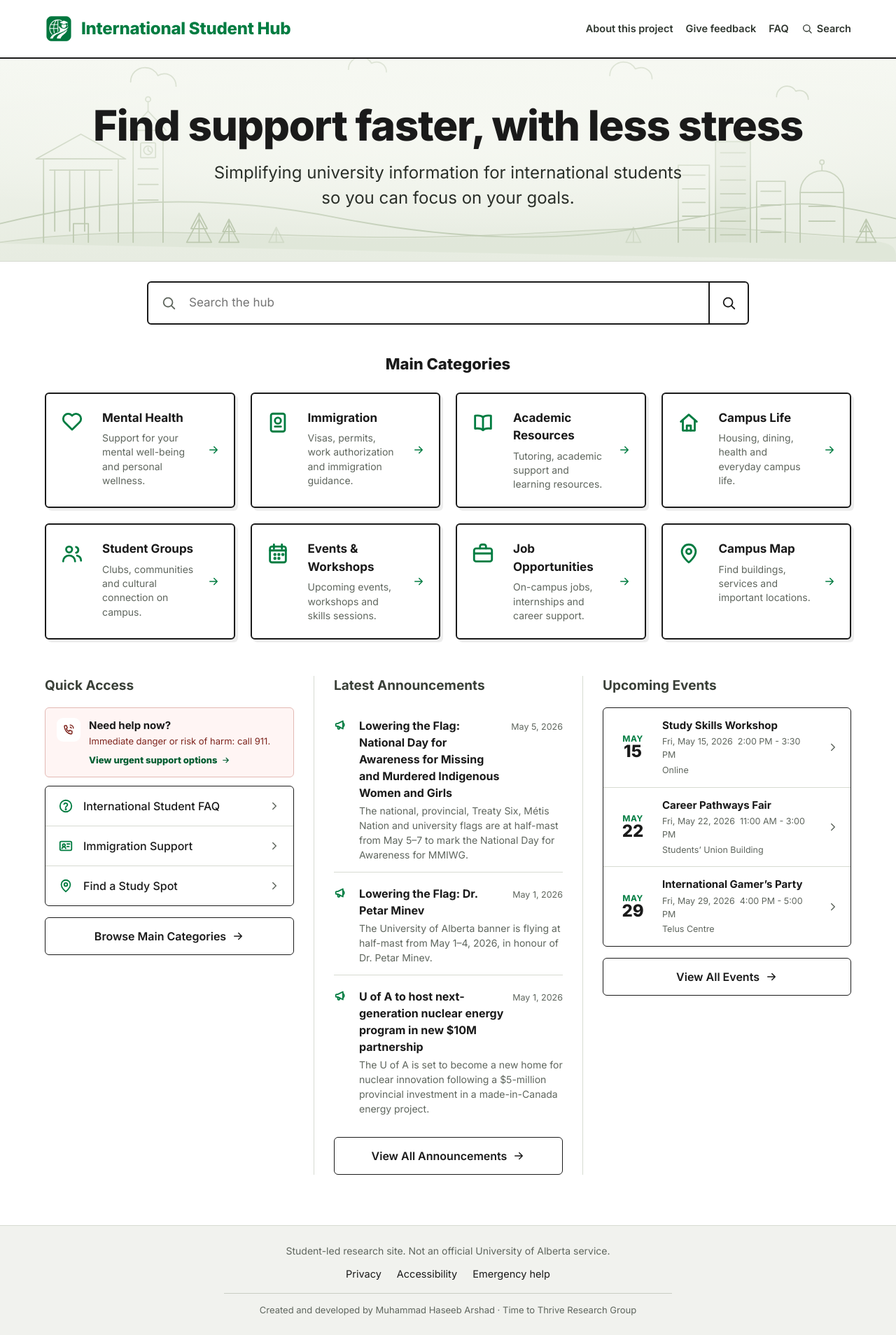
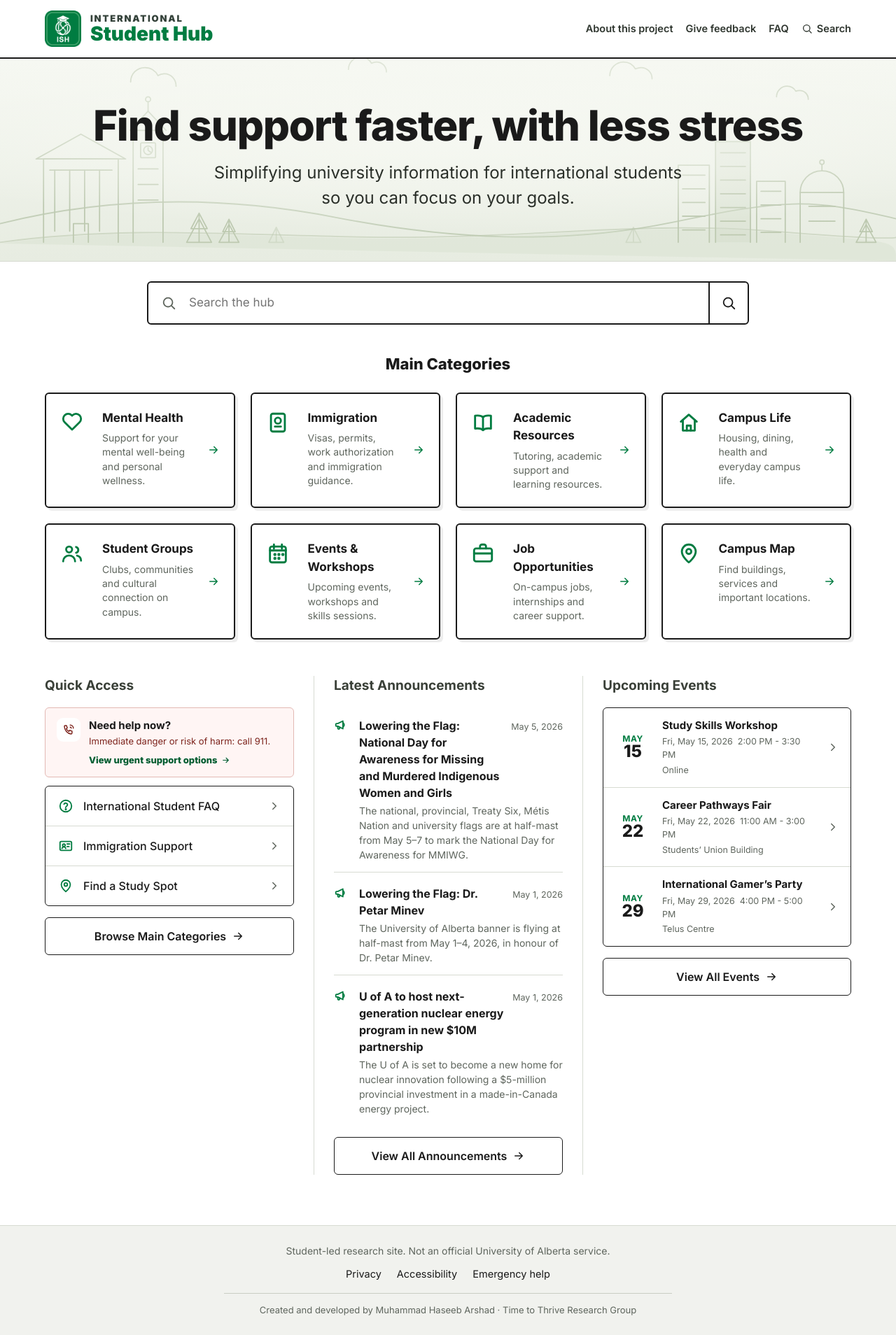
Before and after one commit to timetothrivewebpage/international-student-hub, a Jekyll site: the page built from index.html, in a window 1280 px wide. Shown: the whole page at 70% size. Built offline with Jekyll 4.4.1, drawn with Linux system fonts in a browser that asks for light colours.

Commit message:
Update ISH logo and favicons

```diff
--- a/_includes/header.html
+++ b/_includes/header.html
@@ -1,8 +1,11 @@
 <header class="site-header">
   <div class="container site-header__inner">
     <a class="brand" href="{{ '/' | relative_url }}">
-      <img class="brand__mark" src="{{ '/assets/img/logo-mark.png' | relative_url }}" alt="" width="40" height="40">
-      <span class="brand__text">International Student Hub</span>
+      <img class="brand__mark" src="{{ '/assets/img/logo-mark.png' | relative_url }}" alt="" width="52" height="52" aria-hidden="true">
+      <span class="brand__text">
+        <span>International</span>
+        <span>Student Hub</span>
+      </span>
     </a>
     <nav class="header-nav" aria-label="Site">
       <a href="{{ '/about/' | relative_url }}">About this project</a>
--- a/_layouts/default.html
+++ b/_layouts/default.html
@@ -8,12 +8,16 @@
   <link rel="preconnect" href="https://fonts.googleapis.com">
   <link rel="preconnect" href="https://fonts.gstatic.com" crossorigin>
   <link href="https://fonts.googleapis.com/css2?family=Inter:wght@400;500;600;700;800;900&display=swap" rel="stylesheet">
+  <link rel="icon" type="image/svg+xml" href="{{ '/assets/img/ish-badge.svg' | relative_url }}">
   <link rel="icon" type="image/png" sizes="16x16" href="{{ '/assets/img/favicon-16.png' | relative_url }}">
   <link rel="icon" type="image/png" sizes="32x32" href="{{ '/assets/img/favicon-32.png' | relative_url }}">
   <link rel="icon" type="image/png" sizes="48x48" href="{{ '/assets/img/favicon-48.png' | relative_url }}">
   <link rel="icon" type="image/png" sizes="192x192" href="{{ '/assets/img/favicon-192.png' | relative_url }}">
   <link rel="icon" type="image/png" sizes="512x512" href="{{ '/assets/img/favicon-512.png' | relative_url }}">
   <link rel="apple-touch-icon" sizes="180x180" href="{{ '/assets/img/apple-touch-icon.png' | relative_url }}">
+  <link rel="manifest" href="{{ '/site.webmanifest' | relative_url }}">
+  <meta name="theme-color" content="#007c41">
+  <meta name="apple-mobile-web-app-title" content="ISH">
   <link rel="stylesheet" href="{{ '/assets/css/style.css' | relative_url }}">
 </head>
 <body>
--- a/assets/css/style.css
+++ b/assets/css/style.css
@@ -88,15 +88,38 @@ ul { list-style: none; padding: 0; }
 .brand {
   display: inline-flex;
   align-items: center;
-  gap: 12px;
-  font-size: 24px;
-  font-weight: 800;
+  gap: 13px;
+  font-weight: 800;
+  color: var(--ink);
+  text-decoration: none;
+  letter-spacing: 0;
+}
+.brand__mark {
+  width: 52px;
+  height: 52px;
+  display: block;
+  flex: none;
+}
+.brand__text {
+  display: flex;
+  align-items: flex-start;
+  flex-direction: column;
+  gap: 3px;
+  line-height: 0.96;
+  white-space: nowrap;
+}
+.brand__text span:first-child {
+  color: #34423a;
+  font-size: 13px;
+  font-weight: 900;
+  letter-spacing: 0.14em;
+  text-transform: uppercase;
+}
+.brand__text span:last-child {
   color: var(--green);
-  text-decoration: none;
-  letter-spacing: -0.01em;
-}
-.brand__mark { width: 40px; height: 40px; display: block; flex: none; }
-.brand__text { line-height: 1; }
+  font-size: 28px;
+  font-weight: 900;
+}
 .header-nav {
   display: flex;
   flex-wrap: wrap;
@@ -1791,6 +1814,17 @@ ul { list-style: none; padding: 0; }
    Responsive
    ========================================================= */
 @media (max-width: 980px) {
+  .site-header__inner {
+    min-height: 0;
+    flex-direction: column;
+    justify-content: center;
+    gap: 10px;
+    padding-top: 14px;
+    padding-bottom: 12px;
+  }
+  .header-nav {
+    justify-content: center;
+  }
   .category-grid { grid-template-columns: repeat(2, 1fr); }
   .home-columns { grid-template-columns: 1fr; gap: 36px; }
   .panel { padding: 0; }
@@ -1814,18 +1848,13 @@ ul { list-style: none; padding: 0; }
 }
 
 @media (max-width: 640px) {
-  .site-header__inner {
-    min-height: 0;
-    flex-direction: column;
-    justify-content: center;
-    gap: 12px;
-    padding-top: 14px;
-    padding-bottom: 12px;
-  }
   .brand {
     max-width: 340px;
-    font-size: 23px;
-  }
+    gap: 10px;
+  }
+  .brand__mark { width: 48px; height: 48px; }
+  .brand__text span:first-child { font-size: 11.5px; }
+  .brand__text span:last-child { font-size: 24px; }
   .header-nav {
     justify-content: center;
     gap: 2px 16px;
```
Also changed, not shown: assets/img/apple-touch-icon.png, assets/img/favicon-16.png, assets/img/favicon-192.png, assets/img/favicon-256.png, assets/img/favicon-32.png, assets/img/favicon-48.png, assets/img/favicon-512.png, assets/img/ish-badge.svg (added), assets/img/logo-mark.png, assets/img/logo-master.png, assets/img/logo-symbol-white.png (added), site.webmanifest (added).
